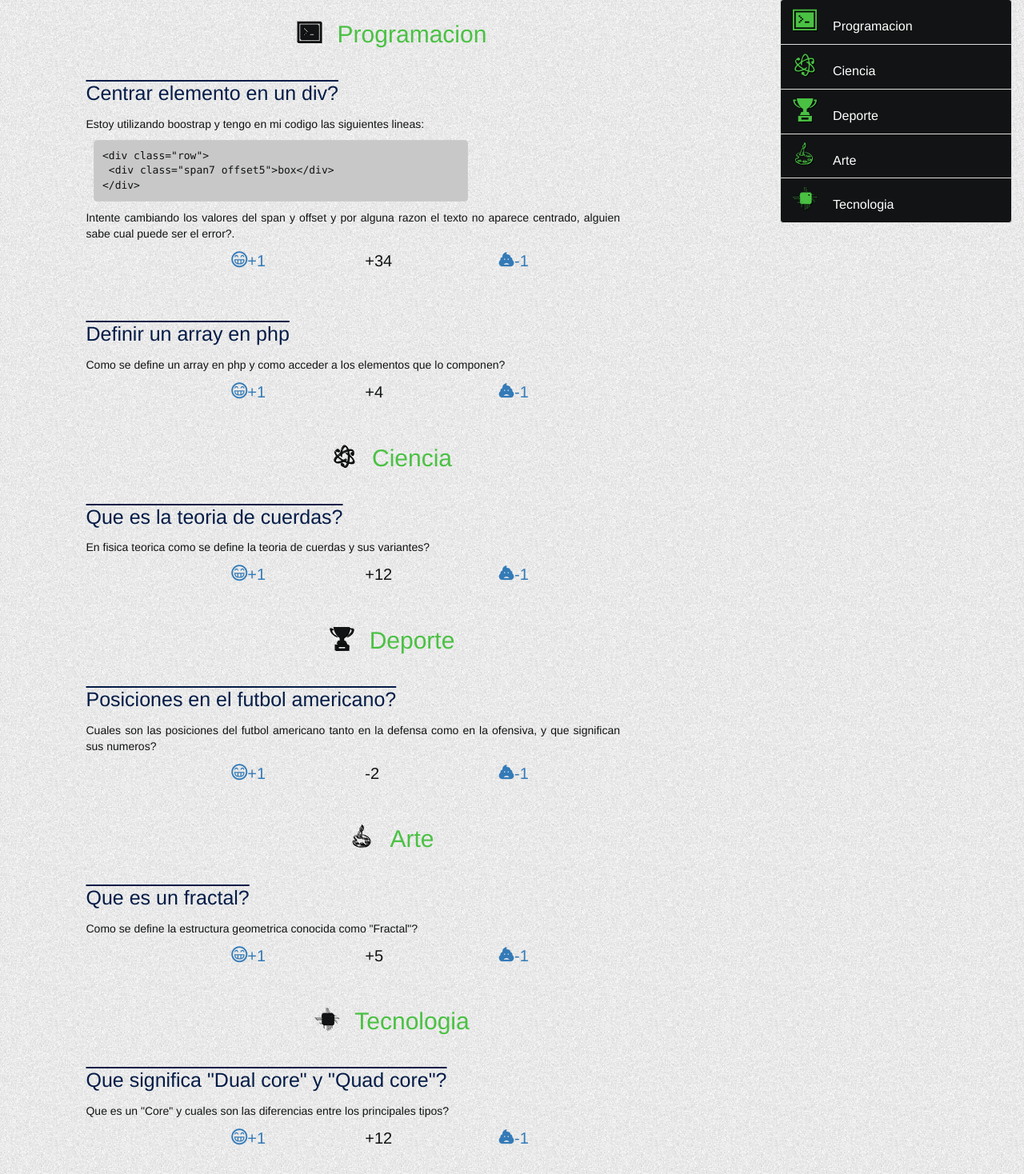
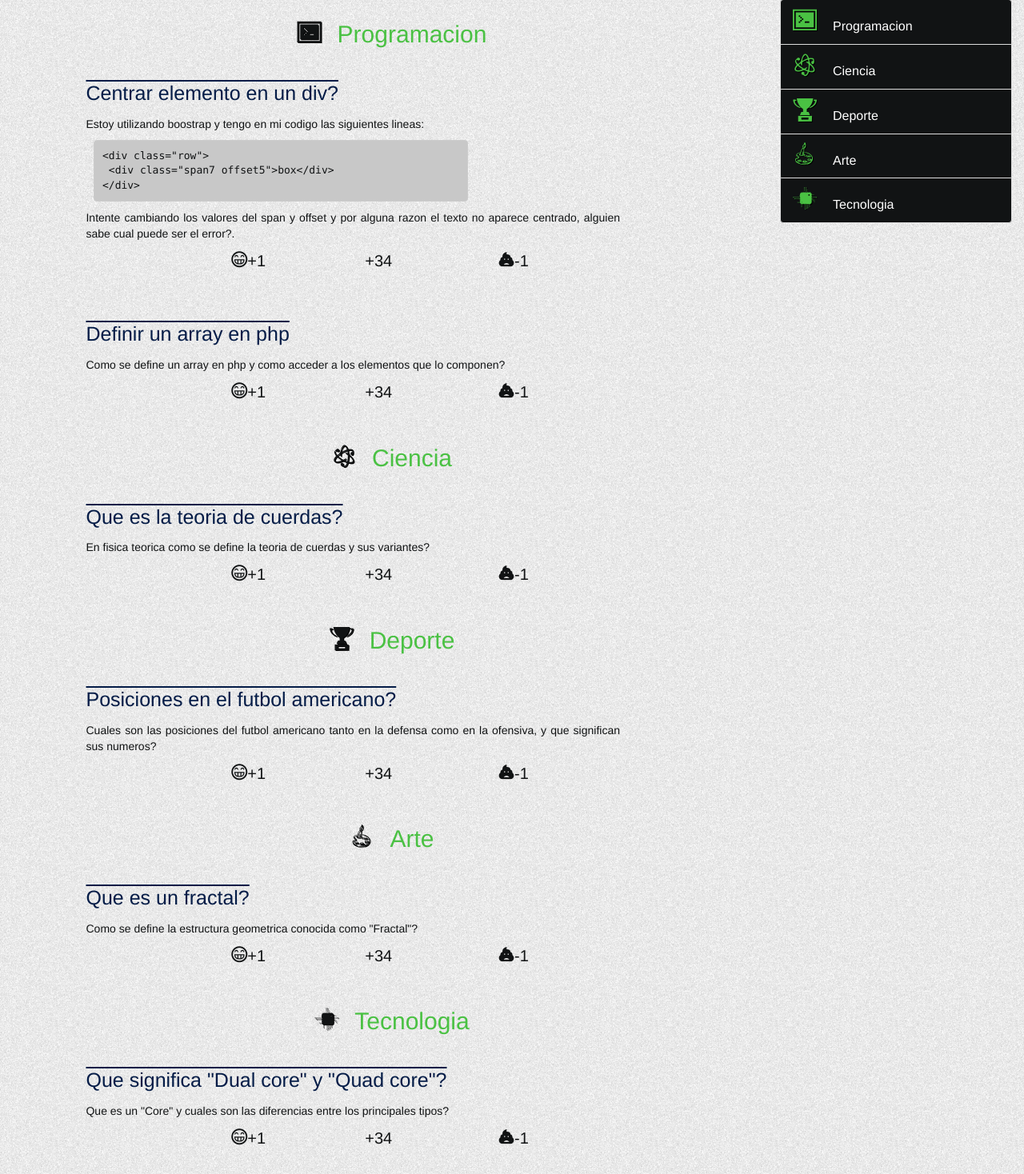
Before and after one commit to msantanagonzalez/rogo, a PHP site: page / in a window 1280 px wide. Shown: the part 688-2156 px from the top of the page at 80% size. Run offline with PHP 8.4, Linux system fonts and the light colour scheme; some web fonts are replaced.

Commit message:
Small fix on index

```diff
--- a/www/Resources/css/styles.css
+++ b/www/Resources/css/styles.css
@@ -56,13 +56,12 @@ color: #111314;
   color: #041c47;
   text-decoration: overline;
 }
-.indexUsuarioPregunta{
+.indexUsuarioPregunta a{
   color: #111314;
+}
+.indexUsuarioPregunta a:hover{
+  color: #041c47;
   text-decoration: underline;
-}
-
-.indexPuntuacionPregunta{
-  color: #111314;
 }
 .indexTextoPregunta{
   font-size: 14px;
@@ -408,11 +407,6 @@ a.list-group-item:hover{
     size:50px;
   }
 
-  .indexVotoPregunta{
-    size: 200;
-    text-align: right;
-      color: #111314;
-  }
 }
 
 /* Landscape phone to portrait tablet */
@@ -453,9 +447,6 @@ a.list-group-item:hover{
   .iconosPregunta{
     color: #fff;
     size:50px;
-  }
-  .indexVotoPregunta{
-    color: #111314;
   }
 }
 
@@ -503,8 +494,4 @@ a.list-group-item:hover{
   .PreguntaMovil{
     text-align: left;
   }
-  .indexVotoPregunta{
-    color: #111314;
-  }
-
 }
--- a/www/index.html
+++ b/www/index.html
@@ -246,13 +246,13 @@
                               <div class="col-xs-3">
                               </div>
                               <div class="col-xs-3">
-                                <a href="#"><span class="icon-grin indexVotoPregunta" aria-hidden="true"></span>+1</a>
+                                <a href="#"><span class="icon-grin" aria-hidden="true"></span>+1</a>
                               </div>
                               <div class="col-xs-3">
-                                <span class="indexPuntuacionPregunta">+34</span>
+                                <a href="#"><span>+34</span></a>
                               </div>
                               <div class="col-xs-3">
-                                <a href="#"><span class="icon-poopIcon1 indexVotoPregunta" aria-hidden="true"></span>-1</a>
+                                <a href="#"><span class="icon-poopIcon1" aria-hidden="true"></span>-1</a>
                               </div>
                             </div>
                           </div>
@@ -270,13 +270,13 @@
                               <div class="col-xs-3">
                               </div>
                               <div class="col-xs-3">
-                                <a href="#"><span class="icon-grin indexVotoPregunta" aria-hidden="true"></span>+1</a>
+                                <a href="#"><span class="icon-grin" aria-hidden="true"></span>+1</a>
                               </div>
                               <div class="col-xs-3">
-                                <span class="indexPuntuacionPregunta">+4</span>
+                                <a href="#"><span>+34</span></a>
                               </div>
                               <div class="col-xs-3">
-                                <a href="#"><span class="icon-poopIcon1 indexVotoPregunta" aria-hidden="true"></span>-1</a>
+                                <a href="#"><span class="icon-poopIcon1" aria-hidden="true"></span>-1</a>
                               </div>
                             </div>
                           </div>
@@ -300,13 +300,13 @@
                               <div class="col-xs-3">
                               </div>
                               <div class="col-xs-3">
-                                <a href="#"><span class="icon-grin indexVotoPregunta" aria-hidden="true"></span>+1</a>
+                                <a href="#"><span class="icon-grin" aria-hidden="true"></span>+1</a>
                               </div>
                               <div class="col-xs-3">
-                                <span class="indexPuntuacionPregunta">+12</span>
+                                <a href="#"><span>+34</span></a>
                               </div>
                               <div class="col-xs-3">
-                                <a href="#"><span class="icon-poopIcon1 indexVotoPregunta" aria-hidden="true"></span>-1</a>
+                                <a href="#"><span class="icon-poopIcon1" aria-hidden="true"></span>-1</a>
                               </div>
                             </div>
                           </div>
@@ -329,13 +329,13 @@
                               <div class="col-xs-3">
                               </div>
                               <div class="col-xs-3">
-                                <a href="#"><span class="icon-grin indexVotoPregunta" aria-hidden="true"></span>+1</a>
+                                <a href="#"><span class="icon-grin" aria-hidden="true"></span>+1</a>
                               </div>
                               <div class="col-xs-3">
-                                <span class="indexPuntuacionPregunta">-2</span>
+                                <a href="#"><span>+34</span></a>
                               </div>
                               <div class="col-xs-3">
-                                <a href="#"><span class="icon-poopIcon1 indexVotoPregunta" aria-hidden="true"></span>-1</a>
+                                <a href="#"><span class="icon-poopIcon1" aria-hidden="true"></span>-1</a>
                               </div>
                             </div>
                           </div>
@@ -358,13 +358,13 @@
                               <div class="col-xs-3">
                               </div>
                               <div class="col-xs-3">
-                                <a href="#"><span class="icon-grin indexVotoPregunta" aria-hidden="true"></span>+1</a>
+                                <a href="#"><span class="icon-grin" aria-hidden="true"></span>+1</a>
                               </div>
                               <div class="col-xs-3">
-                                <span class="indexPuntuacionPregunta">+5</span>
+                                <a href="#"><span>+34</span></a>
                               </div>
                               <div class="col-xs-3">
-                                <a href="#"><span class="icon-poopIcon1 indexVotoPregunta" aria-hidden="true"></span>-1</a>
+                                <a href="#"><span class="icon-poopIcon1" aria-hidden="true"></span>-1</a>
                               </div>
                             </div>
                           </div>
@@ -387,13 +387,13 @@
                               <div class="col-xs-3">
                               </div>
                               <div class="col-xs-3">
-                                <a href="#"><span class="icon-grin indexVotoPregunta" aria-hidden="true"></span>+1</a>
+                                <a href="#"><span class="icon-grin" aria-hidden="true"></span>+1</a>
                               </div>
                               <div class="col-xs-3">
-                                <span class="indexPuntuacionPregunta">+12</span>
+                                <a href="#"><span>+34</span></a>
                               </div>
                               <div class="col-xs-3">
-                                <a href="#"><span class="icon-poopIcon1 indexVotoPregunta" aria-hidden="true"></span>-1</a>
+                                <a href="#"><span class="icon-poopIcon1" aria-hidden="true"></span>-1</a>
                               </div>
                             </div>
                           </div>
```
Lines whose indentation alone changed are shown as unchanged.
